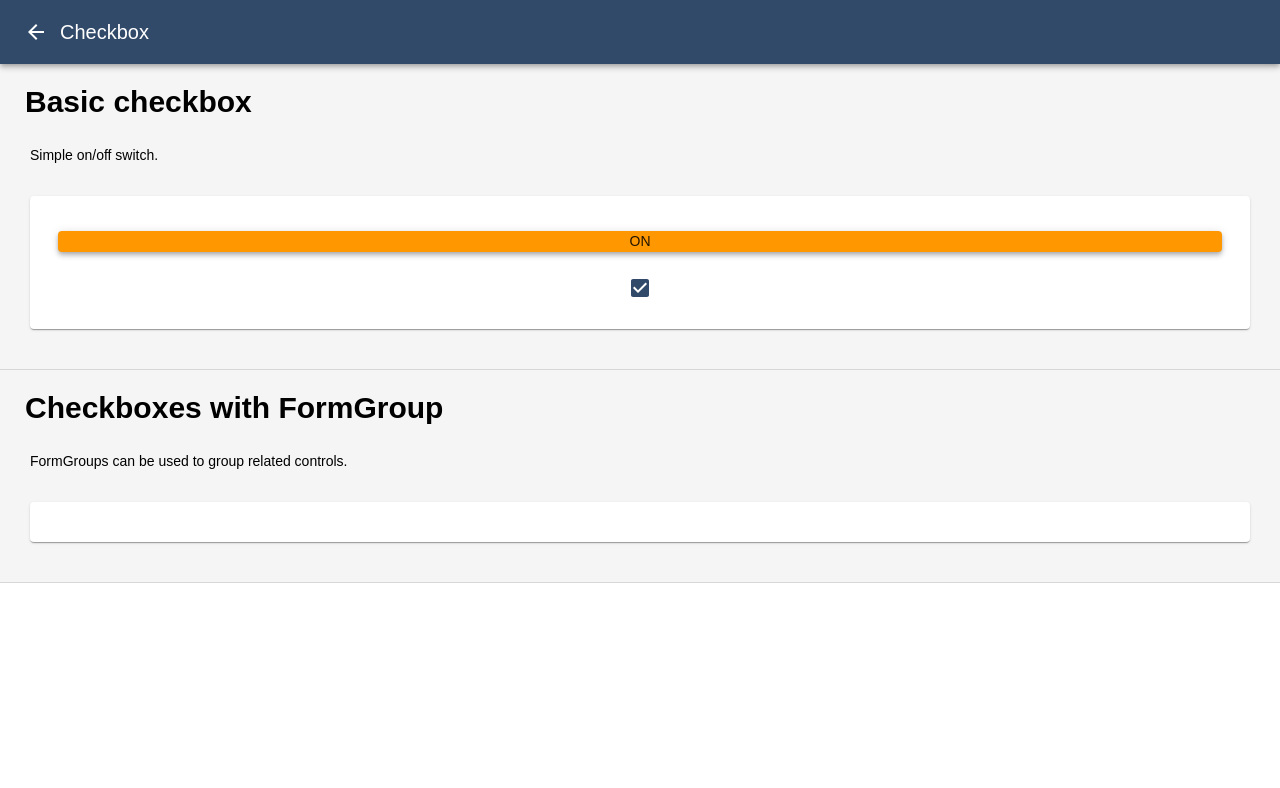
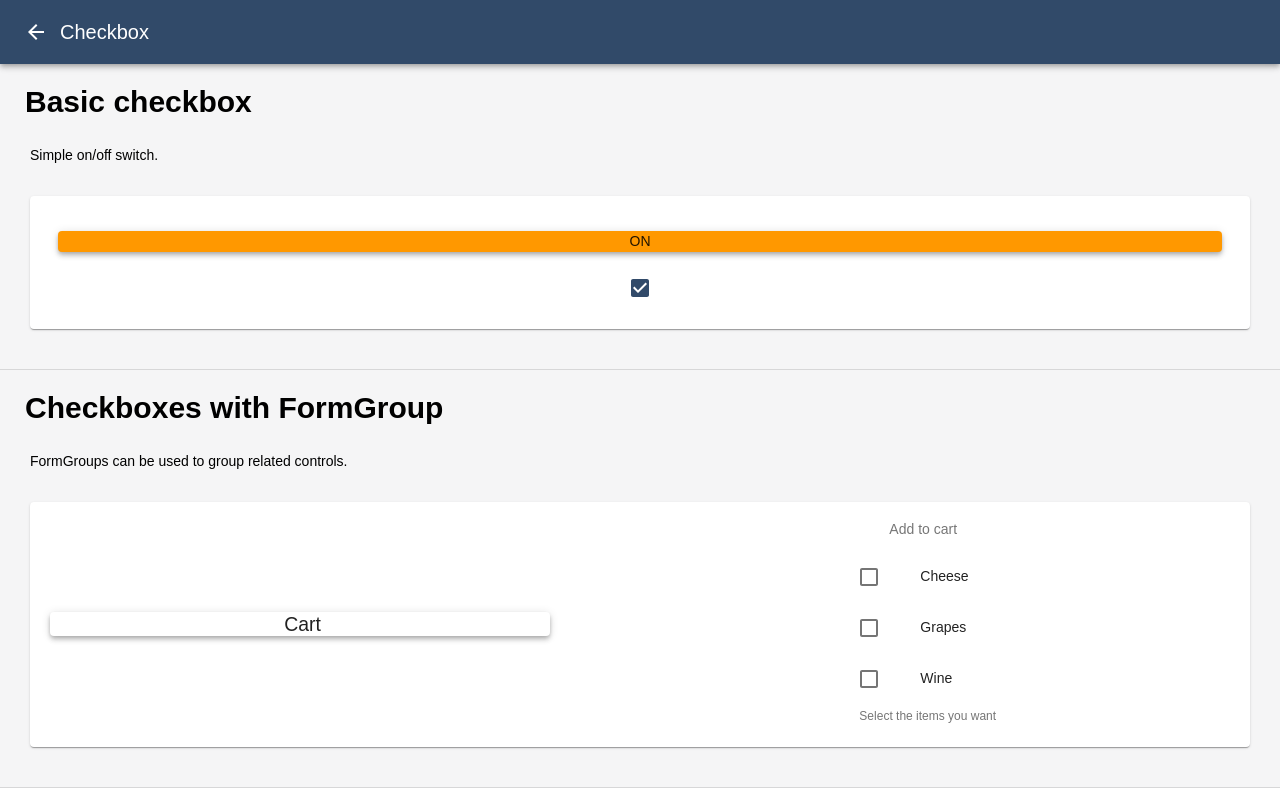
Before and after one commit to LetTheWookieWin92/7_materialui, a React (Create React App) app: page / in a window 1280 px wide. Both pictures are taken after a click on the button "CHECKBOX". Shown: the top 788 px of the page. Built offline with nearby package versions, Linux system fonts and the light colour scheme.

Commit message:
finished checkbox formgroup

```diff
--- a/src/components/examples/checkboxExample.jsx
+++ b/src/components/examples/checkboxExample.jsx
@@ -4,7 +4,13 @@ import ExampleSection from './exampleSection';
 import { Checkbox, Grid, Typography } from '@material-ui/core';
 import { makeStyles } from '@material-ui/core/styles';
 import Paper from '@material-ui/core/Paper';
-import Grow from '@material-ui/core/Grow';
+
+// Checkbox form
+import FormLabel from '@material-ui/core/FormLabel';
+import FormControl from '@material-ui/core/FormControl';
+import FormGroup from '@material-ui/core/FormGroup';
+import FormControlLabel from '@material-ui/core/FormControlLabel';
+import FormHelperText from '@material-ui/core/FormHelperText';
 
 const useStyles = makeStyles((theme) => ({
 
@@ -17,11 +23,23 @@ const useStyles = makeStyles((theme) => ({
 
 const CheckboxExample = ({ title, onBackPress }) => {
     const classes = useStyles();
+
+    //Basic checkbox
     const [checked, setChecked] = React.useState(true);
-
     const handleChange = (event) => {
         setChecked(event.target.checked);
     }
+
+    //Checkbox form
+    const [formState, setFormState] = React.useState({
+        cheese: false,
+        grapes: false,
+        wine: false,
+    });
+    const handleFormChange = (event) => {
+        setFormState({...formState, [event.target.name]: event.target.checked});
+    }
+    const { cheese, grapes, wine } = formState;
 
     return (
         <React.Fragment>
@@ -31,11 +49,11 @@ const CheckboxExample = ({ title, onBackPress }) => {
                 <Grid container spacing={1} alignItems="center">
                     <Grid item xs={12} sm={12} md={12} lg={12} xl={12}>
 
-                    <Grow in={checked}>
-                        <Paper elevation={4} className={classes.paper}>
+                        {checked && (
+                            <Paper elevation={4} className={classes.paper}>
                             <Typography variant="body1" style={{textAlign: 'center'}}>ON</Typography>
                         </Paper>
-                    </Grow>
+                        )}
                         <Checkbox checked={checked} onChange={handleChange} color="primary" />
                     </Grid>
                 </Grid>
@@ -43,8 +61,43 @@ const CheckboxExample = ({ title, onBackPress }) => {
             <ExampleSection title="Checkboxes with FormGroup" description="FormGroups can be used to group related controls." content=
             {
                 <Grid container spacing={1} alignItems="center">
-                    <Grid item xs={12} sm={12} md={12} lg={12} xl={12}>
+                    <Grid item xs={12} sm={12} md={6} lg={6} xl={6}>
+                        <Paper elevation={4} style={{maxWidth: 500}}>
+                            <Typography variant="h4" style={{textAlign: 'center'}}>Cart</Typography>
 
+                            {/* Lazy way */}
+                            {formState.cheese === true && (
+                                <Typography variant="body1" style={{textAlign: 'center'}}>Cheese</Typography>
+                            )}
+                            {formState.grapes === true && (
+                                <Typography variant="body1" style={{textAlign: 'center'}}>Grapes</Typography>
+                            )}
+                            {formState.wine === true && (
+                                <Typography variant="body1" style={{textAlign: 'center'}}>Wine</Typography>
+                            )}
+
+                        </Paper>
+                    </Grid>
+                    <Grid item xs={12} sm={12} md={6} lg={6} xl={6}>
+
+                        <FormControl component="fieldset" >
+                            <FormLabel component="legend">Add to cart</FormLabel>
+                            <FormGroup>
+                                <FormControlLabel
+                                    control={<Checkbox checked={cheese} onChange={handleFormChange} name="cheese" />}
+                                    label="Cheese"
+                                />
+                                <FormControlLabel
+                                    control={<Checkbox checked={grapes} onChange={handleFormChange} name="grapes" />}
+                                    label="Grapes"
+                                />
+                                <FormControlLabel
+                                    control={<Checkbox checked={wine} onChange={handleFormChange} name="wine" />}
+                                    label="Wine"
+                                />
+                            </FormGroup>
+                            <FormHelperText>Select the items you want</FormHelperText>
+                        </FormControl>
 
 
                     </Grid>
```
